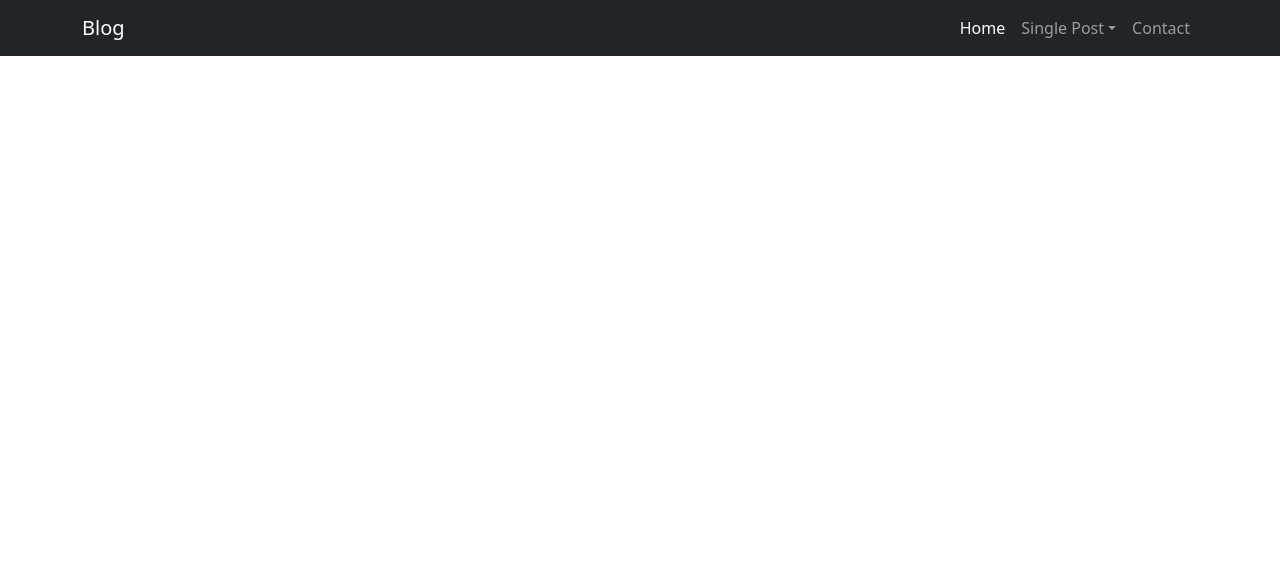
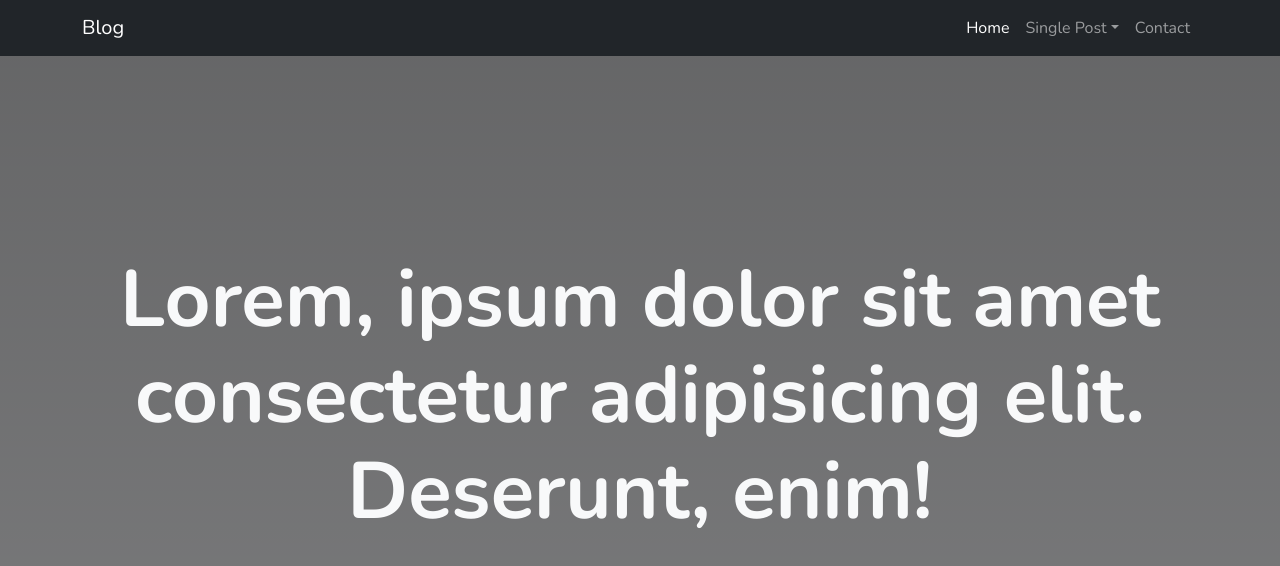
Before and after one commit to arslonga83/bootstrap-blog-template, a website built with Vite: page src/index.html in a window 1280 px wide. Built offline with nearby package versions, Linux system fonts and the light colour scheme; files whose address does not match are found by name.

Commit message:
add hero section

```diff
--- a/src/index.html
+++ b/src/index.html
@@ -35,8 +35,13 @@
             </li>
         </div>
       </div>
+    </nav>
 
-    </nav>
+    <header>
+      <div class="container min-vh-100 d-flex align-items-center text-center">
+        <h1 class="fw-bolder display-1 text-light">Lorem, ipsum dolor sit amet consectetur adipisicing elit. Deserunt, enim!</h1>
+      </div>
+    </header>
 
 
 
--- a/src/scss/styles.scss
+++ b/src/scss/styles.scss
@@ -1,2 +1,17 @@
 // Import all of Bootstrap's CSS
 @import "~bootstrap/scss/bootstrap";
+
+// Import Google font
+@import url('https://fonts.googleapis.com/css2?family=Nunito:wght@200;300;400;600;700;800;900&display=swap');
+
+body {
+  font-family: 'Nunito', sans-serif;
+  background-color: #fafbfe;
+}
+
+header {
+  background: linear-gradient(rgba(0,0,0,.6), rgba(0,0,0,.5)), url('../images/hero.jpg');
+  background-size: cover;
+  background-repeat: no-repeat;
+  background-position: center;
+}
```
